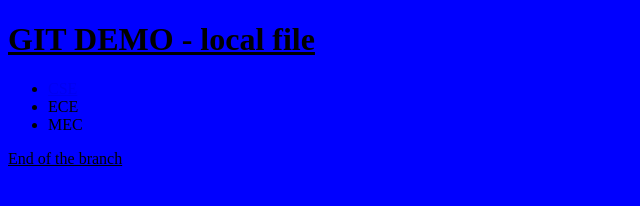
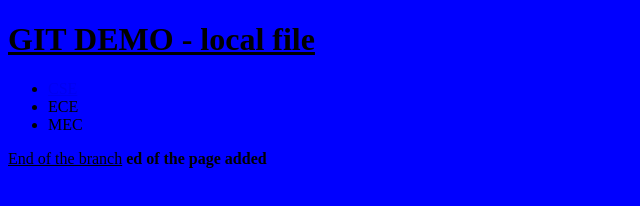
Before and after one commit to Bannu979/rgukt, a plain HTML site: page index.html in a window 1280 px wide. Shown: the whole page, without its empty margins (0-640 px from the left). Drawn offline with Linux system fonts and the light colour scheme.

Commit message:
bold tag added

```diff
--- a/index.html
+++ b/index.html
@@ -15,6 +15,7 @@
             <li>MEC</li>
         </ul>
         <u>End of the branch</u>
+        <b>ed of the page added</b>
     </body>
 </body>
 </html>
```
